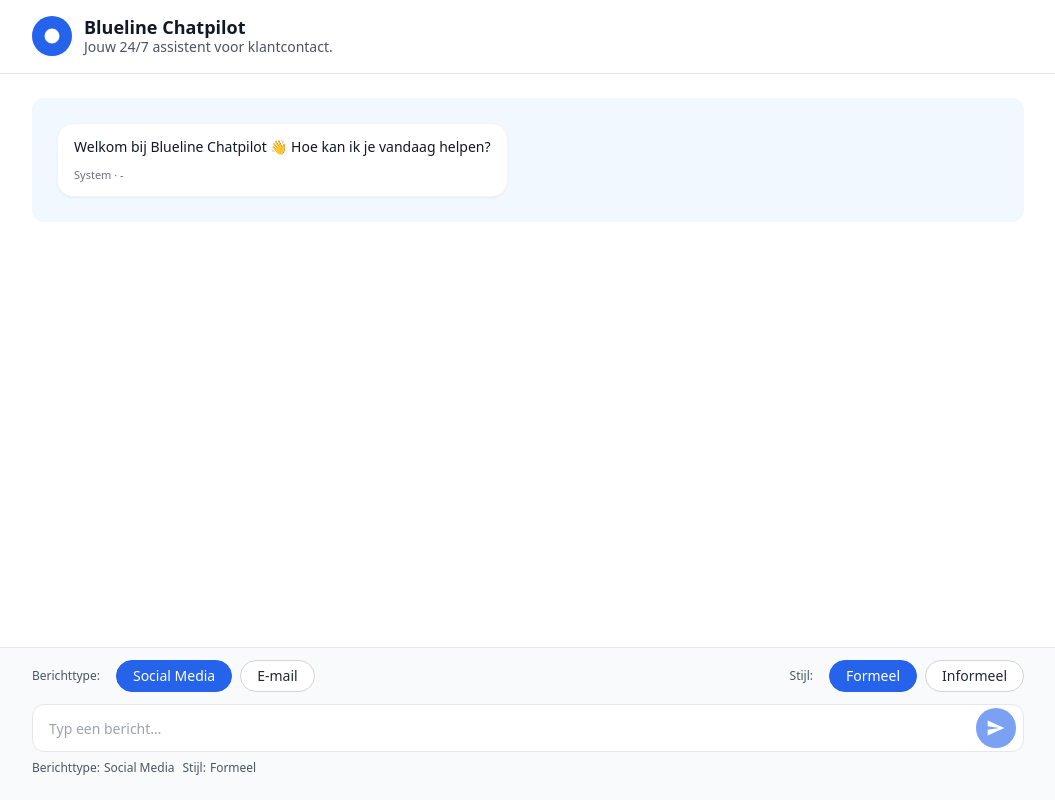
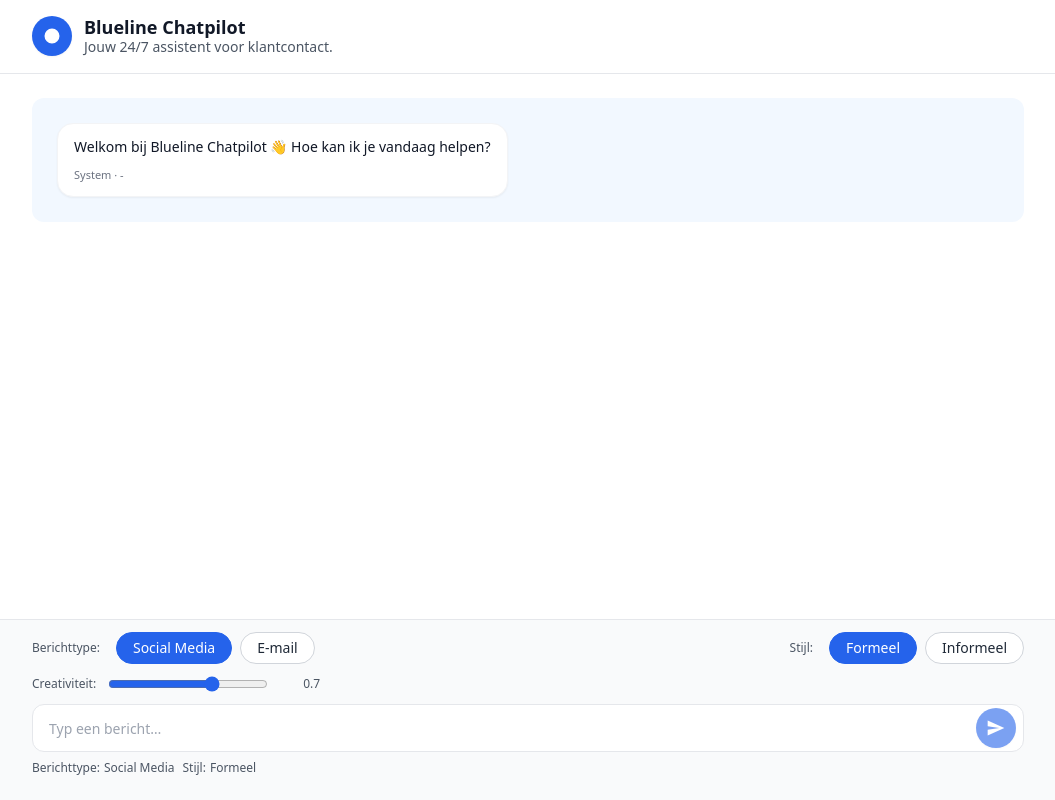
Before and after one commit to Blueline118/Blueline_chatpilotv2, a React (Vite) app: page / in a window 1280 px wide. Shown: the whole page, without its empty margins (112-1167 px from the left). Built offline with nearby package versions, Linux system fonts and the light colour scheme.

Commit message:
feat: add temperature slider UI and send temperature with Gemini requests

```diff
--- a/src/components/BluelineChatpilot.jsx
+++ b/src/components/BluelineChatpilot.jsx
@@ -125,6 +125,7 @@ export default function BluelineChatpilot() {
 
   const [messageType, setMessageType] = useState("Social Media");
   const [tone, setTone] = useState(TONES[0]); // default to Formeel
+  const [temperature, setTemperature] = useState(0.7); // NEW: creativiteit slider
   const [input, setInput] = useState("");
   const [messages, setMessages] = useState([
     {
@@ -163,7 +164,7 @@ export default function BluelineChatpilot() {
       const r = await fetch("/.netlify/functions/generate-gemini", {
         method: "POST",
         headers: { "Content-Type": "application/json" },
-      body: JSON.stringify({ userText: trimmed, type: messageType, tone }),
+        body: JSON.stringify({ userText: trimmed, type: messageType, tone, temperature }), // send temperature
       });
       const data = await r.json();
       const reply = r.ok && data?.text
@@ -183,7 +184,6 @@ export default function BluelineChatpilot() {
       setIsTyping(false);
     }
   }
-
 
   function onKeyDown(e) {
     if (e.key === "Enter" && !e.shiftKey) {
@@ -301,6 +301,25 @@ export default function BluelineChatpilot() {
             </div>
           </div>
 
+          {/* Temperature slider */}
+          <div className="mt-3 flex items-center gap-3">
+            <label htmlFor="temp" className="text-xs font-medium text-gray-600 dark:text-gray-300">Creativiteit:</label>
+            <input
+              id="temp"
+              type="range"
+              min="0.1"
+              max="1.0"
+              step="0.1"
+              value={temperature}
+              onChange={(e) => setTemperature(Number(e.target.value))}
+              className="w-40 accent-[#2563eb]"
+              aria-label="Creativiteit (temperature)"
+            />
+            <span className="text-xs text-gray-600 dark:text-gray-300 w-10 tabular-nums text-right">
+              {temperature.toFixed(1)}
+            </span>
+          </div>
+
           {/* Bottom row: input + send button */}
           <form onSubmit={handleSend} className="mt-3" aria-label="Bericht verzenden">
             <div className="relative">
```
Lines whose indentation alone changed are shown as unchanged.
